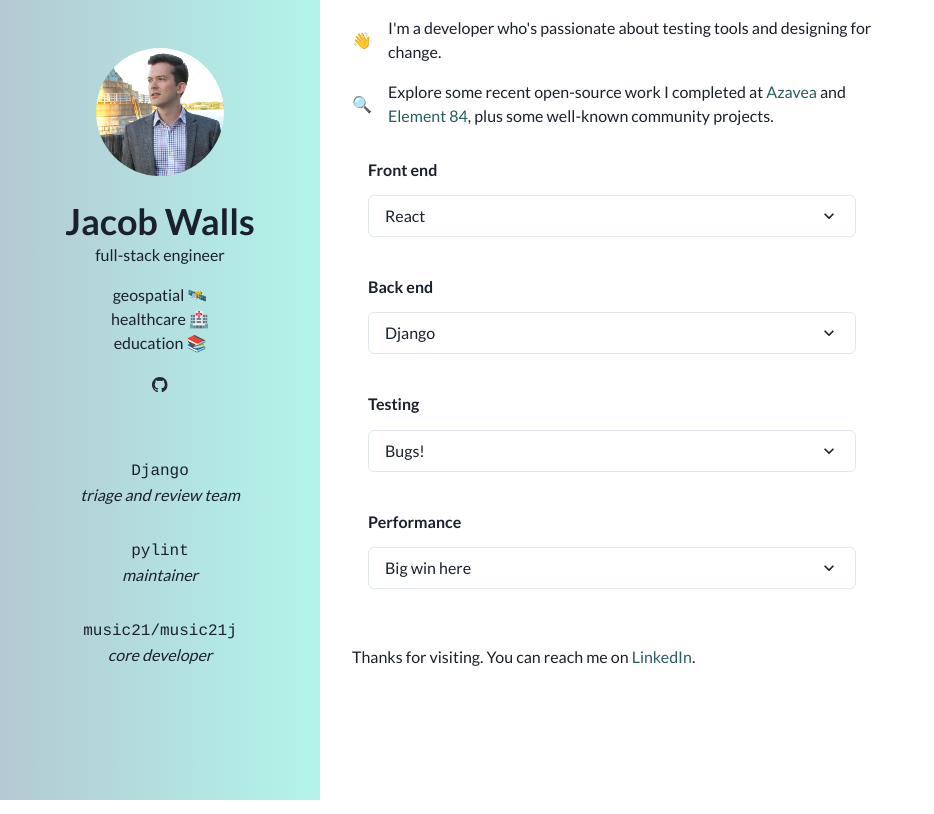
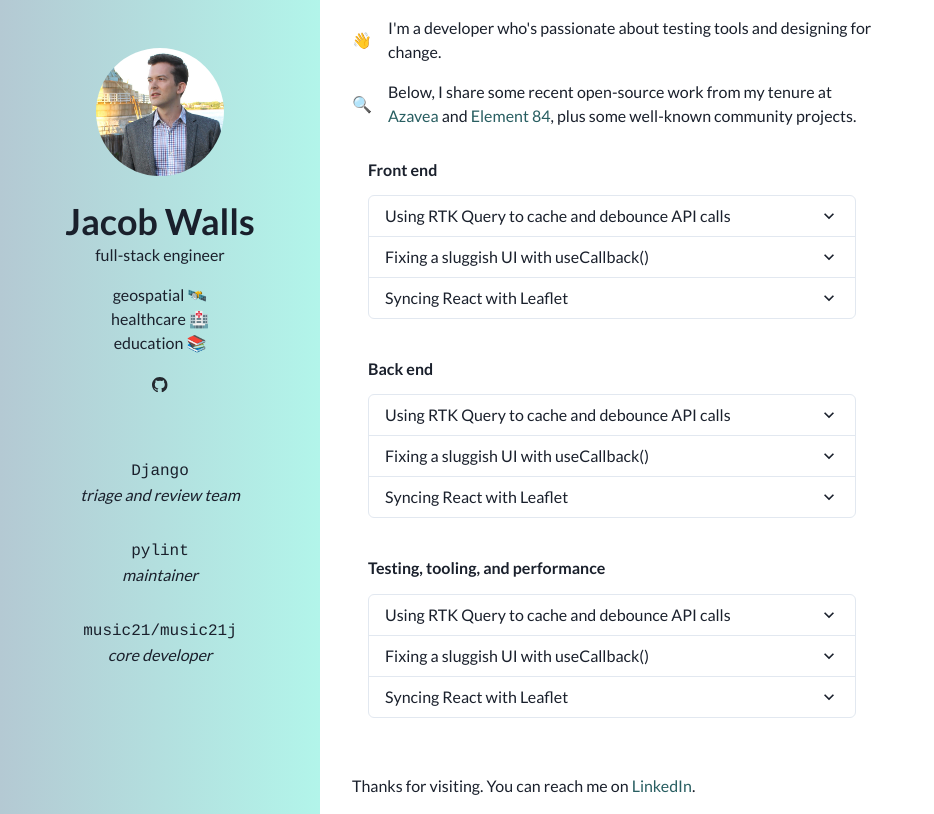
Before and after one commit to jacobtylerwalls/dev-portfolio, a React (Create React App) app in the folder src/app/: page / in a window 1280 px wide. Shown: the whole page, without its empty margins (0-934 px from the left). Built offline with nearby package versions, Linux system fonts and the light colour scheme.

Commit message:
Add front end work samples

```diff
--- a/src/app/src/App.tsx
+++ b/src/app/src/App.tsx
@@ -14,7 +14,7 @@
                     </HStack>
                     <HStack spacing={4}>
                         <Text size='sm'>🔍</Text>
-                        <Text size='sm'>Explore some recent open-source work I completed at{' '}
+                        <Text size='sm'>Below, I share some recent open-source work from my tenure at{' '}
                             <Link textColor='teal.700' href='https://www.azavea.com'>Azavea</Link>
                             {' '}and{' '}
                             <Link textColor='teal.700' href='https://www.element84.com'>Element 84</Link>
--- a/src/app/src/components/WorkSamples.tsx
+++ b/src/app/src/components/WorkSamples.tsx
@@ -1,3 +1,4 @@
+import { Fragment } from 'react';
 import {
     Accordion,
     AccordionButton,
@@ -7,39 +8,62 @@
     Box,
     Container,
     Heading,
+    Icon,
+    Link,
+    Text,
 } from '@chakra-ui/react'
+import { ExternalLinkIcon } from '@chakra-ui/icons'
+import { Sample } from '../types';
 
 
 export default function WorkSamples() {
     return (
         <>
             <SampleSection title='Front end' samples={frontEndSamples} />
-            <SampleSection title='Back end' samples={backEndSamples} />
-            <SampleSection title='Testing' samples={testingSamples} />
-            <SampleSection title='Performance' samples={performanceSamples} />
+            <SampleSection title='Back end' samples={frontEndSamples} />
+            <SampleSection title='Testing, tooling, and performance' samples={frontEndSamples} />
         </>
     );
 }
 
 
-function SampleSection({ title, samples }: { title: string, samples: string[][] }) {
+function SampleSection({ title, samples }: { title: string, samples: Sample[] }) {
+    const magicPhrases = ['Here, ', 'In this example '];
+
     return (
         <Container my={0} pb={4}>
             <Heading mb={4} size='sm'>{title}</Heading>
             <Accordion allowMultiple my={2}>
-                {samples.map(([headline, text], index) => {
+                {samples.map((sample, index) => {
                     return (
                         <AccordionItem key={index}>
                             <h2>
-                                <AccordionButton>
+                                <AccordionButton _expanded={{ bg: 'teal.100', fontWeight: 'bold', rounded: 'md' }}>
                                     <Box as='span' flex='1' textAlign='left'>
-                                        {headline}
+                                        {sample.title}
                                     </Box>
                                     <AccordionIcon />
                                 </AccordionButton>
                             </h2>
                             <AccordionPanel pb={4}>
-                                {text}
+                                {sample.paragraphs.map((p, index) => {
+                                    for (const magicPhrase of magicPhrases) {
+                                        if (p.includes(magicPhrase)) {
+                                            return (
+                                                <Fragment key={index}>
+                                                    <Text mt={4}>
+                                                        {p.split(magicPhrase)[0]}
+                                                        <Link mb={0} href={sample.link}>
+                                                            {magicPhrase}<Icon as={ExternalLinkIcon} /> {' '}
+                                                        </Link>
+                                                        {p.split(magicPhrase)[1]}
+                                                    </Text>
+                                                </Fragment>
+                                            );
+                                        }
+                                    }
+                                    return (<Text key={index} mt={4}>{p}</Text>);
+                                })}
                             </AccordionPanel>
                         </AccordionItem>
                     )
@@ -50,31 +74,36 @@
 }
 
 
-const frontEndSamples = [
-    [
-        'React',
-        'This one time with react...',
-    ],
-];
+const frontEndSamples: Sample[] = [
+    {
+        'title': 'Using RTK Query to cache and debounce API calls',
+        'link': 'https://github.com/azavea/iow-boundary-sync/pull/144',
+        'paragraphs': [
+            'In this example from the Boundary Sync app, a web tool for rural water utility employees '
+            + 'to digitize and hand-tailor their system boundaries, I used RTK Query--'
+            + 'a first-party tool from the makers of Redux--to efficiently communicate with the database. ',
 
-const backEndSamples = [
-    [
-        'Django',
-        'This one time with Django...',
-    ],
-];
+            '(Debouncing is especially important for a click-intensive user experience like manipulating '
+            + 'the edges of a reference image.)'
+        ]
+    },
+    {
+        'title': 'Fixing a sluggish UI with useCallback()',
+        'link': 'https://github.com/azavea/green-equity-demo/pull/97',
+        'paragraphs': [
+            "Here, I used React's useCallback() hook to prevent an interactive element "
+            + 'from unnecessarily rendering tens of thousands of times.',
+        ]
+    },
+    {
+        'title': 'Syncing React with Leaflet',
+        'link': 'https://github.com/azavea/green-equity-demo/pull/36',
+        'paragraphs': [
+            'Leaflet makes it simple to attach interactive popups to features and points on maps. '
+            + 'However, it can be difficult to square this with the unidirectional data flow enforced by React.',
 
-const testingSamples = [
-    [
-        'Bugs!',
-        'This killer bug report...',
-    ],
-];
-
-
-const performanceSamples = [
-    [
-        'Big win here',
-        'Read on...',
-    ],
-];
+            "Here, I used React's createPortal() API to " +
+            'style Leaflet-managed popups with a React component library (Chakra UI).',
+        ]
+    },
+]
--- a/src/app/src/theme.ts
+++ b/src/app/src/theme.ts
@@ -27,6 +27,14 @@
             borderBottom: 0,
         },
     },
+    panel: {
+        _first: {
+            marginTop: 0,
+        },
+        _last: {
+            marginBottom: 0,
+        },
+    }
 })
 
 const accordionTheme = defineMultiStyleConfig({ baseStyle })
```
Also changed, not shown: src/app/src/types/index.d.ts (+8 -2 lines).
